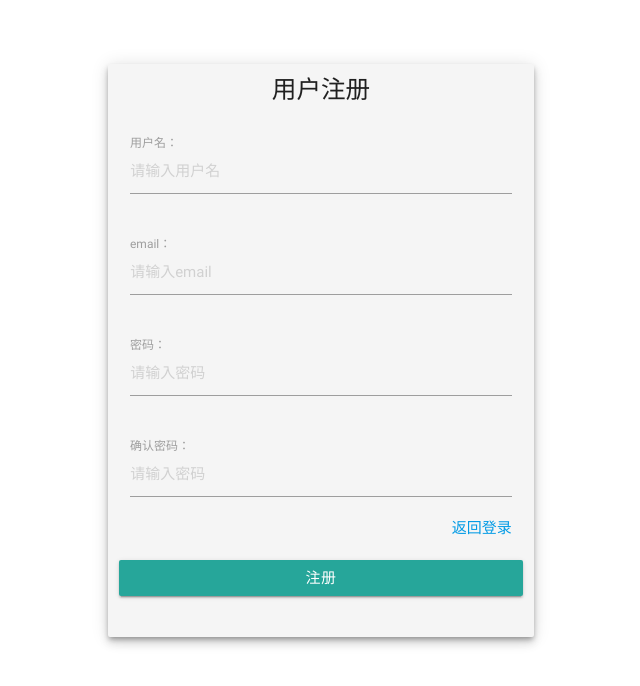
After one commit to yjp19871013/mediaplatformpy, a Django app: page /mediaplatform_login/register/ in a window 1280 px wide. The commit adds this page. Shown: the top 686 px of the page, without its empty margins (319-959 px from the left). Run offline with Django 3.2, Linux system fonts and the light colour scheme.

Commit message:
Complete register validate.

```diff
--- a/login/templates/login.html
+++ b/login/templates/login.html
@@ -36,8 +36,8 @@
 		    		</div>
 		    		<label id="password_error" class="col l12 s12 error" hidden="hidden">密码不能为空</label>
 		    		<div class="col l12 s12 right-align">
-		    			<a href="regist">注册</a>
-		    			<a href="forget_password">忘记密码</a>
+		    			<a href="{% url 'login:register' %}">注册</a>
+		    			<a href="{% url 'login:forget_password' %}">忘记密码</a>
 		    		</div>
 		    	</div>
 		   	</form>
--- /dev/null
+++ b/login/templates/register.html
@@ -0,0 +1,114 @@
+<!DOCTYPE html>
+{% load static %}
+<html>
+<head>
+	<meta http-equiv="Content-Type" content="text/html; charset=UTF-8">
+	<link type="text/css" rel="stylesheet" href="{% static 'css/materialize.min.css' %}" media="screen,projection"/>
+    <link type="text/css" rel="stylesheet" href="{% static 'css/regist.css' %}" />
+    <meta name="viewport" content="width=device-width, initial-scale=1.0"/>
+	<title>注册</title>
+</head>
+<body>
+	<script type="text/javascript" src="{% static 'js/jquery-3.2.1.min.js' %}"></script>
+    <script type="text/javascript" src="{% static 'js/materialize.min.js' %}"></script>
+
+    <div class="row">
+    	<div class="col l4 s1"></div>
+    	<div class="col l4 s10 card-panel z-depth-3 grey lighten-4" id="content">
+	    	<form action="{% url 'login:register' %}" method="post">
+                {% csrf_token %}
+		    	<div class="row">
+		    		<h5 class="center-align">用户注册</h5>
+		    	</div>
+		    	<div class="row">
+		    		<div class="col l12 s12 input-field">
+		    			<input type="text" placeholder="请输入用户名" id="username" name="username" autocomplete="off">
+		    			<label for="username">用户名：</label>
+		    		</div>
+                    {% if errors.username %}
+                    <label class="col l12 s12 error">{{ errors.username }}</label>
+                    {% endif %}
+		    		<label id="username_error" class="col l12 s12 error" hidden="hidden">用户名不能为空</label>
+		    	</div>
+		    	<div class="row">
+		    		<div class="col l12 s12 input-field">
+		    			<input type="text" placeholder="请输入email" id="email" name="email" autocomplete="off">
+		    			<label for="username">email：</label>
+		    		</div>
+                    {% if errors.username %}
+                    <label class="col l12 s12 error">{{ errors.email }}</label>
+                    {% endif %}
+					<label id="email_error" class="col l12 s12 error" hidden="hidden">请正确填写邮箱</label>
+				</div>
+		    	<div class="row">
+		    		<div class="col l12 s12 input-field">
+		    			<input type="password" placeholder="请输入密码" id="password" name="password" autocomplete="off">
+		    			<label for="password">密码：</label>
+		    		</div>
+                    {% if errors.username %}
+                    <label class="col l12 s12 error">{{ errors.password }}</label>
+                    {% endif %}
+				</div>
+	    		<div class="row">
+		    		<div class="col l12 s12 input-field">
+		    			<input type="password" placeholder="请输入密码" id="sure_password" autocomplete="off">
+		    			<label for="password">确认密码：</label>
+		    		</div>
+		    		<label id="sure_password_error" class="col l12 s12 error" hidden="hidden">请确认密码正确</label>
+		    		<a class="col l12 s12 right-align" href="login">返回登录</a>
+		    	</div>
+		   	</form>
+		   	<div class="row">
+		   		<button type="button" onclick="submit()" class="col l12 s12 waves-effect waves-light btn">注册</button>
+		   	</div>
+		   	<div class="row">
+		   		<label class="col l12 s12 center-align error"></label>
+		   	</div>
+	    </div>
+	    <div class="col l4 s1"></div>
+    </div>
+
+    <script type="text/javascript">
+		function submit() {
+			var isError = false;
+
+			var username = $("#username").val();
+			if (username == null || username == "") {
+				$('#username_error').show();
+				isError = true;
+			} else {
+				$('#username_error').hide();
+			}
+
+			var pattern = /^[0-9a-zA-Z]{1,}@[0-9a-zA-Z]{1,}\.\w+$/;
+			var email = $("#email").val();
+			if (!pattern.test(email)) {
+				$('#email_error').show();
+				isError = true;
+			} else {
+				$('#email_error').hide();
+			}
+
+			var password = $("#password").val();
+			if (password == null || password == "") {
+				$("#password_error").show();
+				isError = true;
+			} else {
+				$("#password_error").hide();
+
+				var sure_password = $("#sure_password").val();
+				if ($("#password").val() != $("#sure_password").val()) {
+					$("#sure_password_error").show();
+					isError = true;
+				} else {
+					$("#sure_password_error").hide();
+				}
+			}
+
+			if (!isError) {
+				$("form").submit();
+			}
+		}
+	</script>
+</body>
+</html>
--- a/login/urls.py
+++ b/login/urls.py
@@ -5,4 +5,6 @@ app_name = 'login'
 urlpatterns = [
     path('do_login/', views.do_login, name='do_login'),
     path('logout/', views.do_logout, name='do_logout'),
+    path('register/', views.register, name='register'),
+    path('forget_password/', views.forget_password, name='forget_password'),
 ]
--- a/login/views.py
+++ b/login/views.py
@@ -1,9 +1,13 @@
 from django.shortcuts import render, redirect, reverse
 from django.contrib.auth import authenticate, login, logout
 from django.views.decorators.cache import never_cache
+from django.views.decorators.http import require_http_methods, require_POST
+
+from login.forms import LoginForm
 
 
 @never_cache
+@require_http_methods(["GET", "POST"])
 def do_login(request):
     if request.method == 'GET':
         return render(request, 'login.html')
@@ -23,6 +27,27 @@ def do_login(request):
 
 
 @never_cache
+@require_POST
 def do_logout(request):
     logout(request)
     return render(request, 'login.html')
+
+
+@never_cache
+@require_http_methods(["GET", "POST"])
+def register(request):
+    if request.method == 'GET':
+        return render(request, 'register.html')
+
+    form = LoginForm(request.POST)
+    if form.is_valid():
+        return render(reverse('login:do_login'))
+    else:
+        print(form.errors)
+        return render(request, 'register.html', {'errors': form.errors})
+
+
+@never_cache
+@require_http_methods(["GET", "POST"])
+def forget_password(request):
+    pass
--- a/mediaplatform/views.py
+++ b/mediaplatform/views.py
@@ -1,10 +1,12 @@
 from django.contrib.auth.decorators import login_required
 from django.shortcuts import render
 from django.views.decorators.cache import never_cache
+from django.views.decorators.http import require_GET
 
 
 @never_cache
-@login_required(login_url='/login/do_login')
+@login_required(login_url='/mediaplatform_login/do_login')
+@require_GET
 def home(request):
     return render(request,
                   'home.html',
--- a/mediaplatformpy/urls.py
+++ b/mediaplatformpy/urls.py
@@ -19,5 +19,5 @@ from django.urls import path, include
 urlpatterns = [
     path('admin/', admin.site.urls),
     path('mediaplatform/', include('mediaplatform.urls')),
-    path('login/', include('login.urls')),
+    path('mediaplatform_login/', include('login.urls')),
 ]
```
Also changed, not shown: login/forms.py (added, +8 -0 lines).
